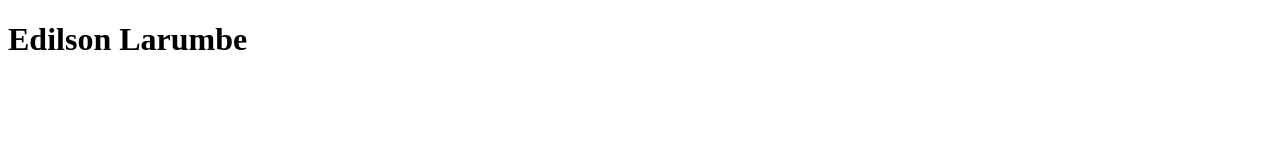
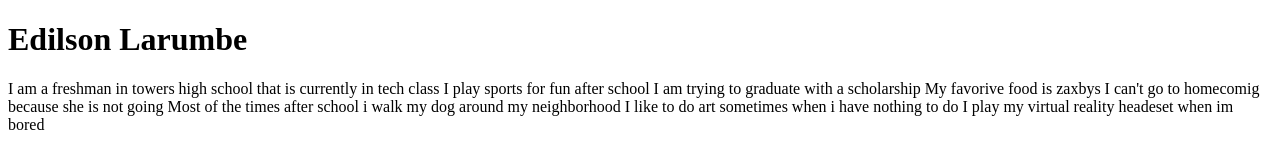
Before and after one commit to eddie19423/eddie19423.github.io, a plain HTML site: page index.html in a window 1280 px wide. Drawn offline with Linux system fonts and the light colour scheme.

Commit message:
Update index.html

```diff
--- a/index.html
+++ b/index.html
@@ -3,4 +3,12 @@
    <H1>
       Edilson Larumbe
     </H1>
+   I am a freshman in towers high school that is currently in tech class
+   I play sports for fun after school
+   I am trying to graduate with a scholarship
+   My favorive food is zaxbys
+   I can't go to homecomig because she is not going
+   Most of the times after school i walk my dog around my neighborhood
+   I like to do art sometimes when i have nothing to do
+   I play my virtual reality headeset when im bored
 </html>
```
